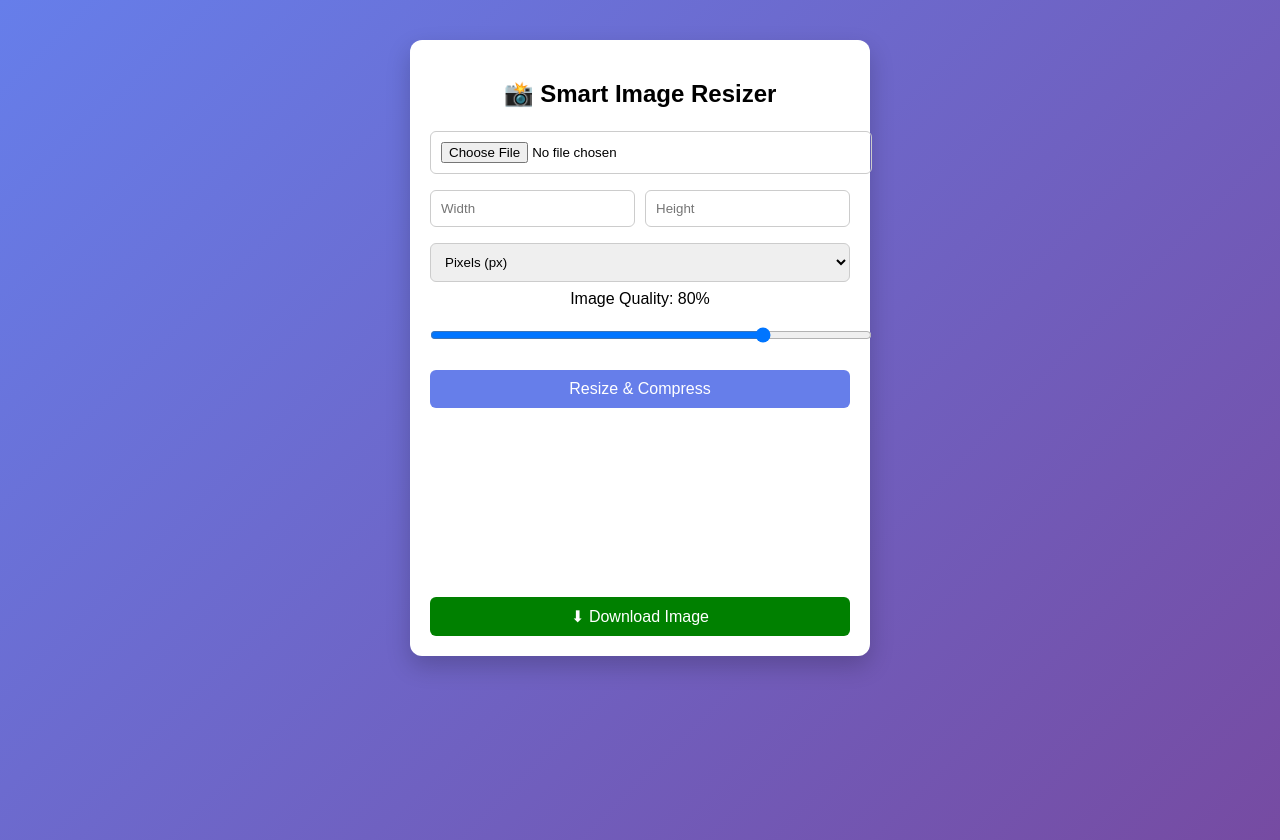
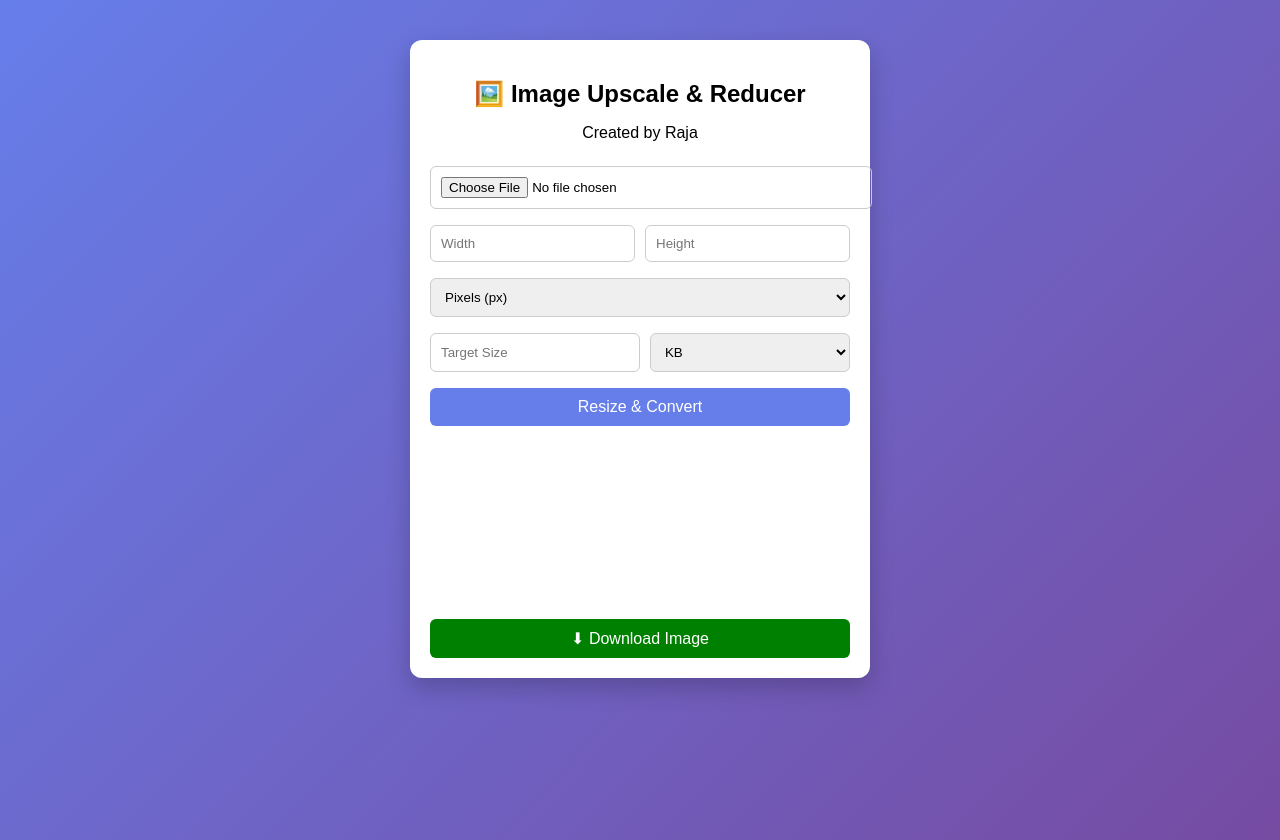
Before and after one commit to rajagadde/image-resizer, a plain HTML site: page index.html in a window 1280 px wide. Drawn offline with Linux system fonts and the light colour scheme.

Commit message:
index.html

```diff
--- a/index.html
+++ b/index.html
@@ -3,13 +3,14 @@
 <head>
   <meta charset="UTF-8">
   <meta name="viewport" content="width=device-width, initial-scale=1.0">
-  <title>Smart Image Resizer</title>
+  <title>Image Upscale & Reducer - Raja</title>
   <link rel="stylesheet" href="style.css">
 </head>
 <body>
 
 <div class="container">
-  <h2>📸 Smart Image Resizer</h2>
+  <h2>🖼️ Image Upscale & Reducer</h2>
+  <p class="owner">Created by <span>Raja</span></p>
 
   <input type="file" id="upload" accept="image/*">
 
@@ -25,14 +26,21 @@
     <option value="feet">Feet</option>
   </select>
 
-  <label>Image Quality: <span id="qVal">80</span>%</label>
-  <input type="range" id="quality" min="10" max="100" value="80">
+  <div class="row">
+    <input type="number" id="targetSize" placeholder="Target Size">
+    <select id="sizeUnit">
+      <option value="kb">KB</option>
+      <option value="mb">MB</option>
+    </select>
+  </div>
 
-  <button onclick="resizeImage()">Resize & Compress</button>
+  <button onclick="processImage()">Resize & Convert</button>
 
   <canvas id="canvas"></canvas>
 
-  <a id="download" download="resized-image.jpg">⬇ Download Image</a>
+  <p id="finalSize"></p>
+
+  <a id="download" download="image-by-raja.jpg">⬇ Download Image</a>
 </div>
 
 <script src="script.js"></script>
```
